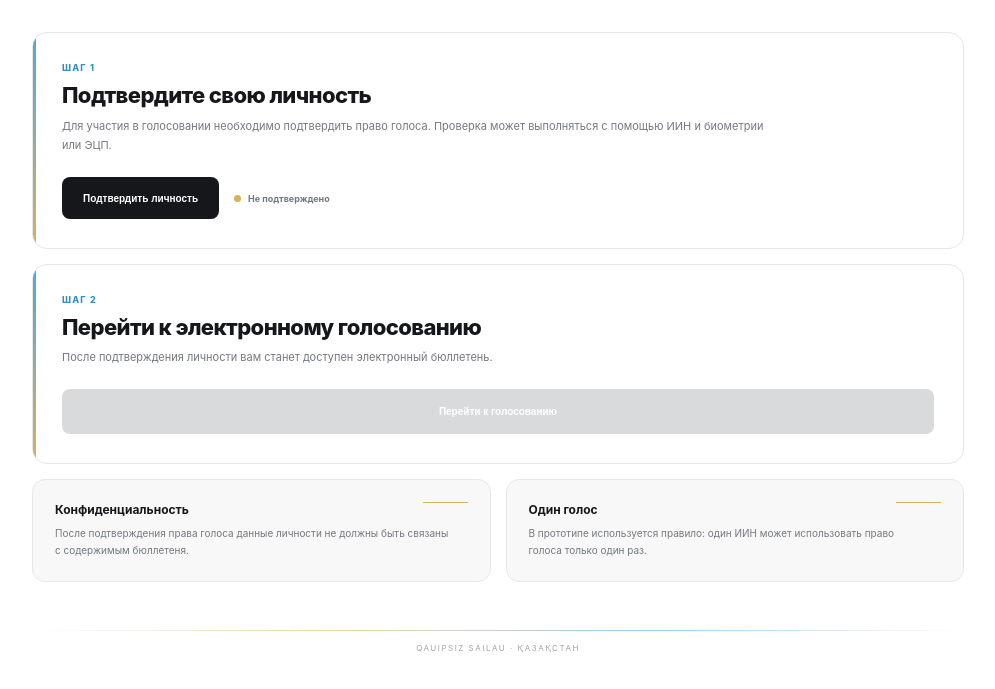
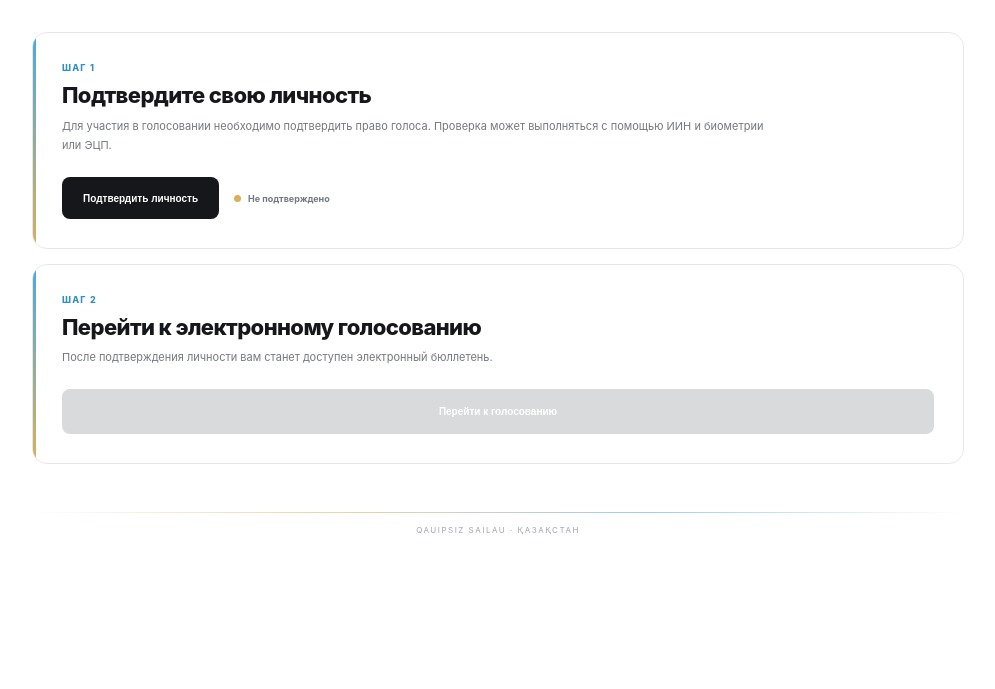
Before and after one commit to kazakhstandtrade-design/E-vote, a plain HTML site: page cabinet.html in a window 1280 px wide. Shown: the part 227-916 px from the top of the page, without its empty margins (142-1137 px from the left). After the commit the page ends 837 px from the top, so only its background shows below. Drawn offline with Linux system fonts and the light colour scheme.

Commit message:
Clean up information section in cabinet.html
Removed unused styles and HTML elements related to the information section, simplifying the layout.

```diff
--- a/cabinet.html
+++ b/cabinet.html
@@ -239,10 +239,6 @@
         }
 
 
-        /*
-         * Верхний маленький элемент
-         */
-
         .welcome-label {
 
             display: flex;
@@ -376,8 +372,8 @@
 
 
         /*
-         * Тонкая золотая линия
-         * как элемент айдентики
+         * Тонкая линия
+         * в цветах казахстанской айдентики
          */
 
         .verification::before,
@@ -646,91 +642,7 @@
 
 
         /* =========================================
-           INFORMATION
-        ========================================= */
-
-        .info {
-
-            margin-top: 15px;
-
-            display: grid;
-
-            grid-template-columns:
-                1fr 1fr;
-
-            gap: 15px;
-
-        }
-
-
-        .info-card {
-
-            background: var(--light);
-
-            border:
-                1px solid var(--border);
-
-            border-radius: 13px;
-
-            padding: 22px;
-
-            position: relative;
-
-            overflow: hidden;
-
-        }
-
-
-        /*
-         * Маленький золотой элемент
-         */
-
-        .info-card::after {
-
-            content: "";
-
-            position: absolute;
-
-            width: 45px;
-
-            height: 1px;
-
-            background: var(--gold);
-
-            right: 22px;
-
-            top: 22px;
-
-        }
-
-
-        .info-title {
-
-            font-size: 12px;
-
-            font-weight: 750;
-
-        }
-
-
-        .info-text {
-
-            max-width: 400px;
-
-            margin-top: 8px;
-
-            color: var(--gray);
-
-            font-size: 10px;
-
-            line-height: 1.7;
-
-        }
-
-
-
-        /* =========================================
-           KAZAKH IDENTITY ELEMENT
+           KAZAKH IDENTITY
         ========================================= */
 
         .identity-line {
@@ -845,13 +757,6 @@
             .verify-button {
 
                 width: 100%;
-
-            }
-
-
-            .info {
-
-                grid-template-columns: 1fr;
 
             }
 
@@ -1091,61 +996,6 @@
 
     </div>
 
-
-
-    <!-- =====================================
-         INFORMATION
-    ====================================== -->
-
-    <div class="info">
-
-
-        <div class="info-card">
-
-
-            <div class="info-title">
-
-                Конфиденциальность
-
-            </div>
-
-
-            <div class="info-text">
-
-                После подтверждения права голоса
-                данные личности не должны быть
-                связаны с содержимым бюллетеня.
-
-            </div>
-
-
-        </div>
-
-
-
-        <div class="info-card">
-
-
-            <div class="info-title">
-
-                Один голос
-
-            </div>
-
-
-            <div class="info-text">
-
-                В прототипе используется правило:
-                один ИИН может использовать право
-                голоса только один раз.
-
-            </div>
-
-
-        </div>
-
-
-    </div>
 
 
     <!-- =====================================
```
